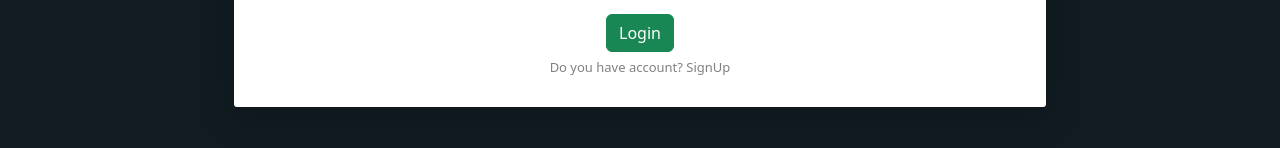
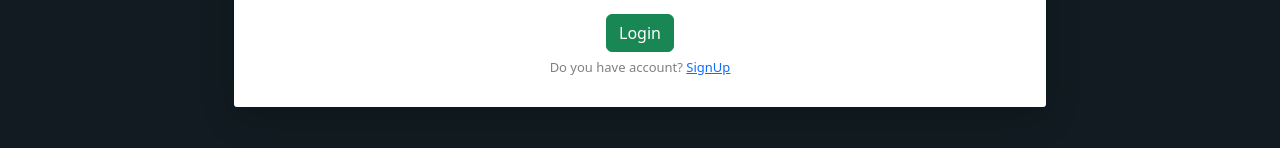
Before and after one commit to JAYMAKWANA2202/Chat-App, a React (Create React App) app: page /login in a window 1280 px wide. Shown: the part 306-454 px from the top of the page. Built offline with nearby package versions, Linux system fonts and the light colour scheme.

Commit message:
add a navlink and put the loader

```diff
--- a/src/pages/Login.js
+++ b/src/pages/Login.js
@@ -8,9 +8,9 @@ import Button from "react-bootstrap/esm/Button";
 import { getAuth, signInWithEmailAndPassword } from "firebase/auth";
 import { useState } from "react";
 import { app } from "../utilities/firebase";
-import { useNavigate } from "react-router-dom";
+import { NavLink, useNavigate } from "react-router-dom";
 import { Circles } from "react-loader-spinner";
-import { useEffect } from "react";
+import SignUp from "./Signup";
 
 export default function Login() {
   const [isLoading, setIsLoading] = useState(false);
@@ -30,7 +30,7 @@ export default function Login() {
     setIsLoading(true);
     setTimeout(() => {
       setIsLoading(false);
-    }, 4000);
+    }, 10000);
 
     signInWithEmailAndPassword(auth, values.email, values.password)
       .then(async () => {
@@ -68,7 +68,9 @@ export default function Login() {
                 <h1>Login Page</h1>
 
                 <Form.Group controlId="formBasicEmail">
-                  <Form.Label className="my-2 lable">Email Address:</Form.Label>
+                  <Form.Label className="my-2 lable ">
+                    Email Address:
+                  </Form.Label>
                   <Form.Control
                     type="email"
                     name="email"
@@ -117,7 +119,9 @@ export default function Login() {
                 )}
 
                 <Form.Group controlId="formBasicPassword" className="mt-2">
-                  <p>Do you have account? SignUp</p>
+                  <p>
+                    Do you have account? <NavLink to="/signup">SignUp</NavLink>{" "}
+                  </p>
                 </Form.Group>
               </Form>
             </FormContainer>
--- a/src/pages/Signup.js
+++ b/src/pages/Signup.js
@@ -24,6 +24,7 @@ import { getStorage } from "firebase/storage";
 import { app } from "../utilities/firebase";
 import { getFirestore } from "firebase/firestore";
 import { async } from "@firebase/util";
+import { NavLink } from "react-router-dom";
 
 export default function Signup() {
   const auth = getAuth(app);
@@ -191,7 +192,9 @@ export default function Signup() {
                   Sign Up
                 </Button>
                 <Form.Group controlId="formBasicPassword" className="mt-2">
-                  <p>Do you have account? Login</p>
+                  <p>
+                    Do you have account? <NavLink to="/Login">Login</NavLink>
+                  </p>
                 </Form.Group>
               </Form>
             </FormContainer>
```
